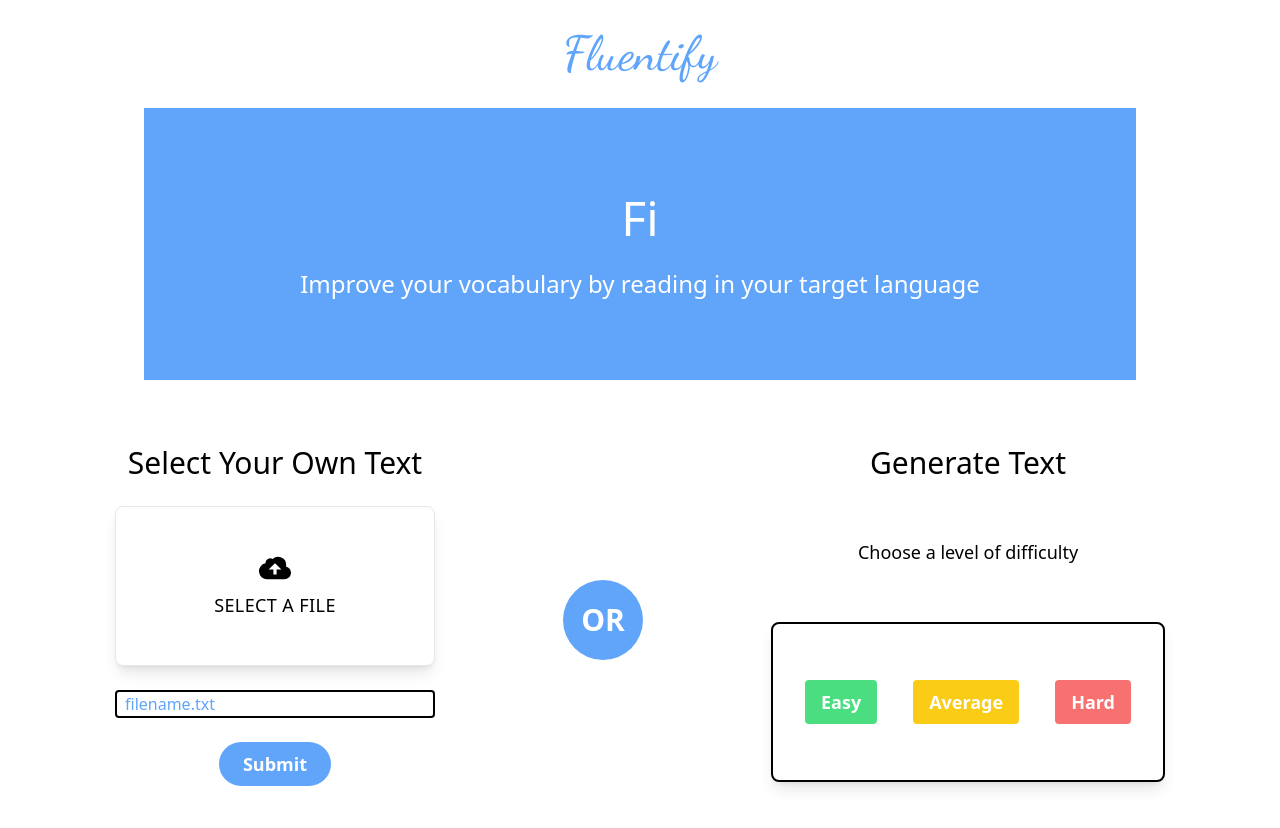
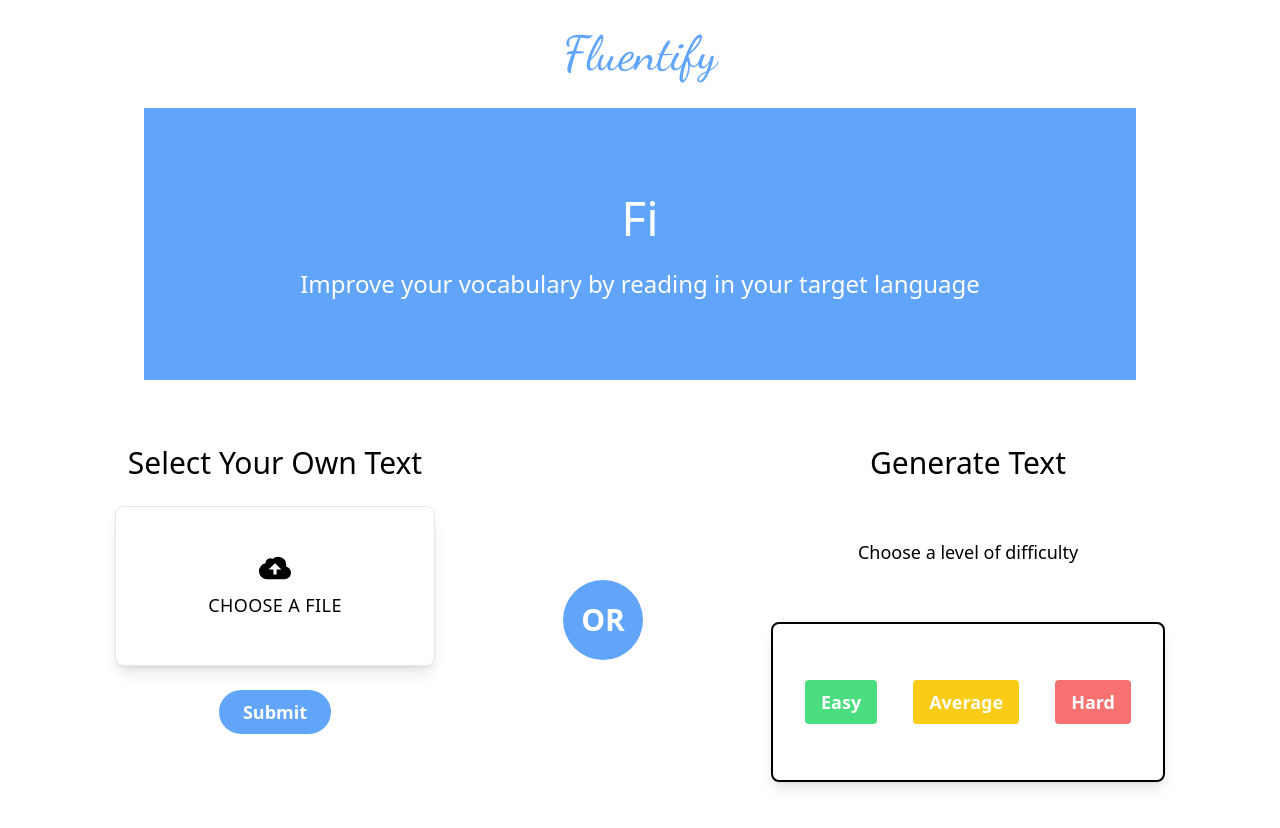
Before and after one commit to Zanzigzan/CPSC-2350-group-project, a React (Vite) app in the folder fluentify/: page / in a window 1280 px wide. Shown: the top 828 px of the page. Built offline with nearby package versions, Linux system fonts and the light colour scheme.

Commit message:
indicate filename when file is selected #61

```diff
--- a/fluentify/src/App.jsx
+++ b/fluentify/src/App.jsx
@@ -7,6 +7,7 @@ import Logo from './components/Logo';
 import MainHeader from './components/MainHeader';
 import './index.css'
 import MainPageModal from './components/MainPageModal';
+
 
 
 function App() {
--- a/fluentify/src/components/SelectFile.jsx
+++ b/fluentify/src/components/SelectFile.jsx
@@ -8,6 +8,10 @@ const SelectFile = (props) => {
         setSelectedFile(file);
         e.target.value = null;
     }
+
+    const showFileName = () => {
+        return selectedFile ? selectedFile.name : 'Choose a file';
+      };
 
     function handleSubmit() {
         if (!selectedFile) {
@@ -27,11 +31,10 @@ const SelectFile = (props) => {
                 <svg class="w-8 h-8" fill="currentColor" xmlns="http://www.w3.org/2000/svg" viewBox="0 0 20 20">
                     <path d="M16.88 9.1A4 4 0 0 1 16 17H5a5 5 0 0 1-1-9.9V7a3 3 0 0 1 4.52-2.59A4.98 4.98 0 0 1 17 8c0 .38-.04.74-.12 1.1zM11 11h3l-4-4-4 4h3v3h2v-3z" />
                 </svg>
-                <span class="mt-2 text-lg leading-normal">Select a file</span>
-                <input type='file' class="hidden" onChange={handleFileChange} />
+                <span className="mt-2 text-lg leading-normal">{showFileName()}</span>
+                <input type='file' class="hidden" onChange={handleFileChange}/>
             </label>
         </div>
-        <div className='px-2 border-2 border-black rounded text-left text-blue-400'>filename.txt</div>
         <button class="bg-blue-400 hover:bg-blue-700 text-white text-lg font-bold py-2 px-4 pl-6 pr-6 rounded-full" onClick={handleSubmit}>
             Submit
         </button>
```
